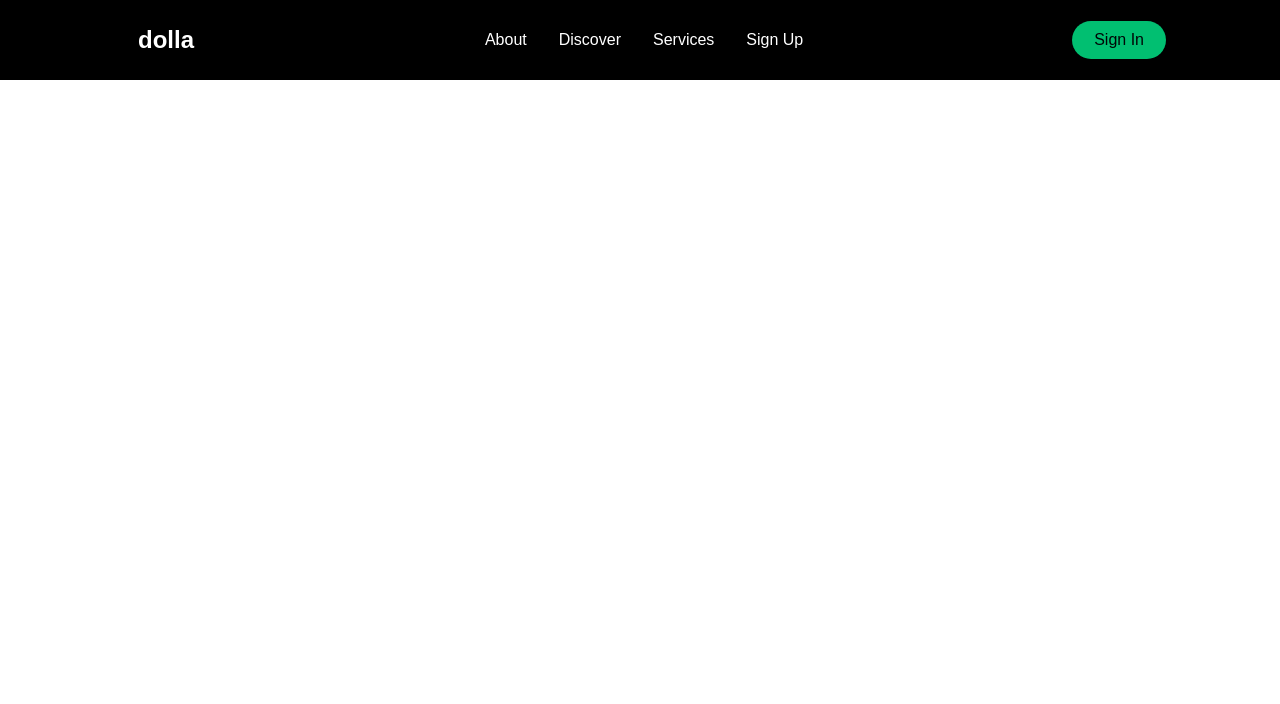
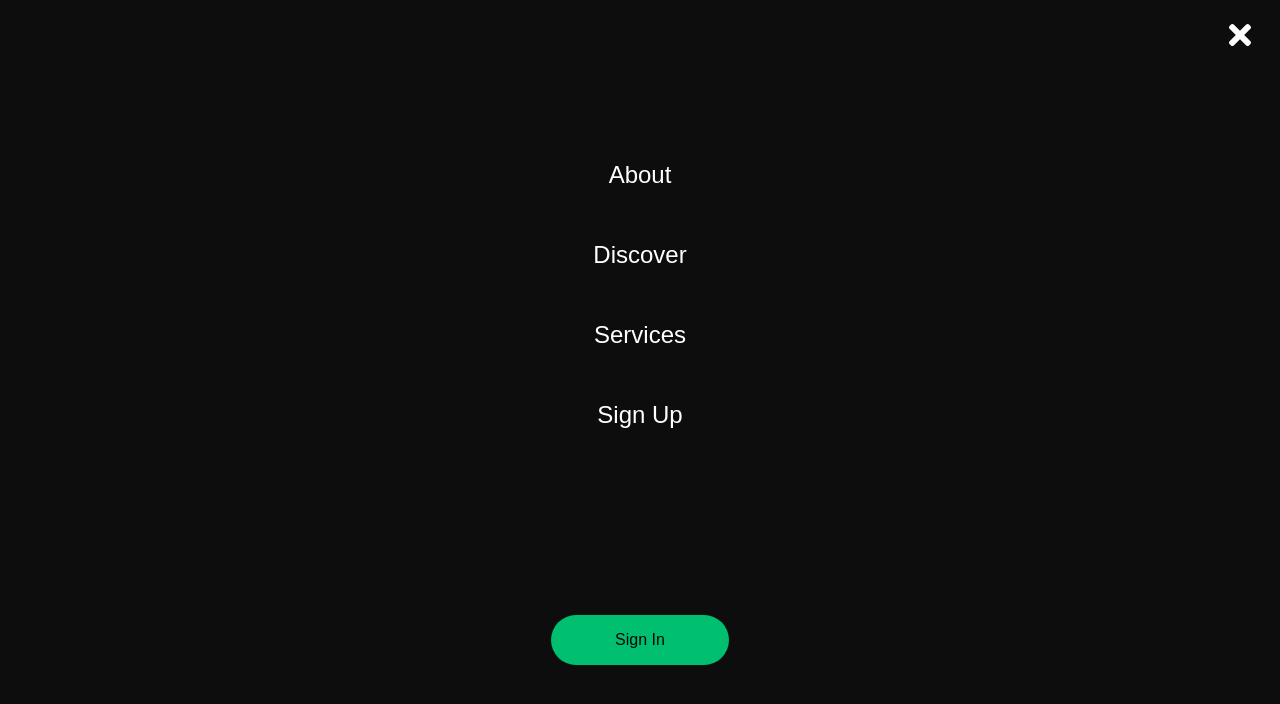
Before and after one commit to guilhermeparente17/dolla, a React (Create React App) app: page / in a window 1280 px wide. Shown: the top 704 px of the page. Built offline with nearby package versions, Linux system fonts and the light colour scheme.

Commit message:
Styling Sidebar

```diff
--- a/src/App.js
+++ b/src/App.js
@@ -2,10 +2,12 @@
 import './App.css'
 import Navbar from './components/Navbar'
 import { BrowserRouter as Router } from 'react-router-dom'
+import Sidebar from './components/Sidebar';
 
 function App() {
   return (
     <Router>
+      <Sidebar />
       <Navbar />
     </Router>
   );
--- /dev/null
+++ b/src/components/Sidebar/SidebarElements.js
@@ -0,0 +1,91 @@
+import styled from 'styled-components'
+import { FaTimes } from 'react-icons/fa'
+import { Link as LinkS} from "react-scroll"
+import { Link as LinkR} from "react-router-dom"
+
+export const SidebarContainer = styled.aside`
+    position: fixed;
+    z-index: 999;
+    width: 100%;
+    height: 100%;
+    background: #0d0d0d;
+    display: grid;
+    align-items: center;
+    top:0;
+    left:0;
+    transition: 0.3s ease-in-out;
+    /*opacity: ${({ isOpen }) => (isOpen ? '100%' : '0')};
+    top:${({ isOpen }) => (isOpen ? '0' : '-100%')}; */
+    top: 0;
+    `
+
+    export const CloseIcon = styled(FaTimes)`
+        color: #fff;
+    `
+
+    export const Icon = styled.div`
+        position: absolute;
+        top: 1.2rem;
+        right: 1.5rem;
+        background: transparent;
+        font-size: 2rem;
+        cursor: pointer;
+        outline: none;
+    `
+
+    export const SidebarWrapper = styled.div`
+        color: #fff;
+    `
+
+    export const SidebarMenu = styled.ul`
+        display: grid;
+        grid-template-columns: 1fr;
+        grid-template-rows: repeat(6, 80px);
+        text-align: center;
+
+        @media screen and (max-width: 480px){
+            grid-template-rows: repeat(6,60px);
+        }
+    `
+
+    export const SidebarLink = styled(LinkS)`
+        display:flex;
+        align-items:center;
+        justify-content:center;
+        font-size: 1.5rem;
+        text-decoration: none;
+        list-style: none;
+        transition: 0.2s ease-in-out;
+        color: #fff;
+        cursor: pointer;
+
+        &:hover {
+            color: #01bf71;
+            transition: 0.2s ease-in-out;
+        }
+    `
+
+    export const SideBtnWrap = styled.div`
+        display:flex;
+        justify-content:center;
+    `
+
+    export const SidebarRoute = styled(LinkR)`
+        border-radius: 50px;
+        background: #01bf71;
+        white-space: nowrap;
+        padding: 16px 64px;
+        color: #010606;
+        font-size: 16px;
+        outline:none;
+        border: none;
+        cursor: pointer;
+        transition: all 0.2s ease-in-out;
+        text-decoration: none;
+
+        &:hover{
+            transition: all 0.2s ease-in-out;
+            background: #fff;
+            color: #010606;
+        }
+    `
--- /dev/null
+++ b/src/components/Sidebar/index.js
@@ -0,0 +1,42 @@
+import React from 'react'
+import {
+    SidebarContainer,
+    Icon,
+    CloseIcon,
+    SidebarWrapper,
+    SidebarMenu,
+    SidebarLink,
+    SideBtnWrap,
+    SidebarRoute
+ } from './SidebarElements'
+
+const Sidebar = () => {
+    return (
+        <SidebarContainer>
+            <Icon>
+                <CloseIcon />
+            </Icon>
+            <SidebarWrapper>
+                <SidebarMenu>
+                    <SidebarLink to="about">
+                        About
+                    </SidebarLink>
+                    <SidebarLink to="discover">
+                        Discover
+                    </SidebarLink>
+                    <SidebarLink to="services">
+                        Services
+                    </SidebarLink>
+                    <SidebarLink to="signup">
+                        Sign Up
+                    </SidebarLink>
+                </SidebarMenu>
+                <SideBtnWrap>
+                    <SidebarRoute to="/signin">Sign In</SidebarRoute>
+                </SideBtnWrap>
+            </SidebarWrapper>
+        </SidebarContainer>
+    )
+}
+
+export default Sidebar
```
Also changed, not shown: src/components/Navbar/index.js (renamed from src/components/Navbar/index.jsx).
